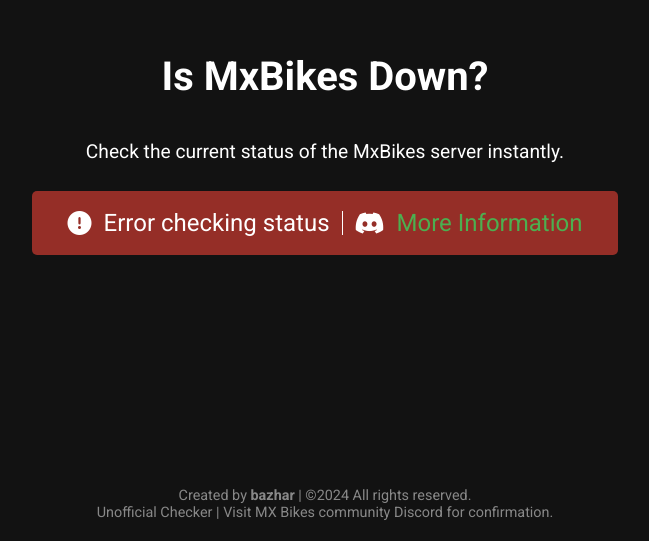
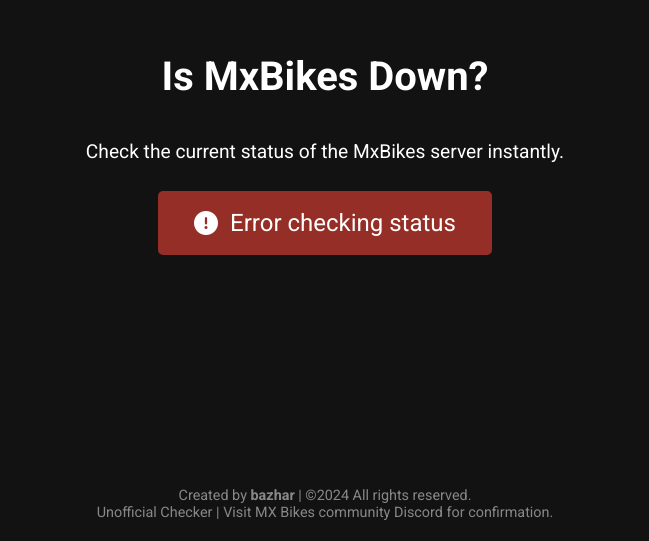
Before and after one commit to 3jm/ismxbikesdown, a plain HTML site: page index.html in a window 1280 px wide. Shown: the part 259-800 px from the top of the page, without its empty margins (315-964 px from the left). Drawn offline with Linux system fonts and the light colour scheme; no server answers.

Commit message:
Add files via upload

```diff
--- a/index.html
+++ b/index.html
@@ -196,23 +196,6 @@
 
                 statusDiv.appendChild(icon);
                 statusDiv.appendChild(textNode);
-
-                // Add divider
-                let divider = document.createElement('div');
-                divider.className = 'divider';
-                statusDiv.appendChild(divider);
-
-                // Add Discord icon and More Information link for error case
-                let discordIcon = document.createElement('i');
-                discordIcon.className = 'fa-brands fa-discord icon';
-                statusDiv.appendChild(discordIcon);
-
-                let moreInfoLink = document.createElement('a');
-                moreInfoLink.href = 'https://discord.com/channels/your-discord-server-id/announcement-channel-id';
-                moreInfoLink.className = 'more-info';
-                moreInfoLink.target = '_blank';
-                moreInfoLink.textContent = 'More Information';
-                statusDiv.appendChild(moreInfoLink);
             }
         }
 
```
